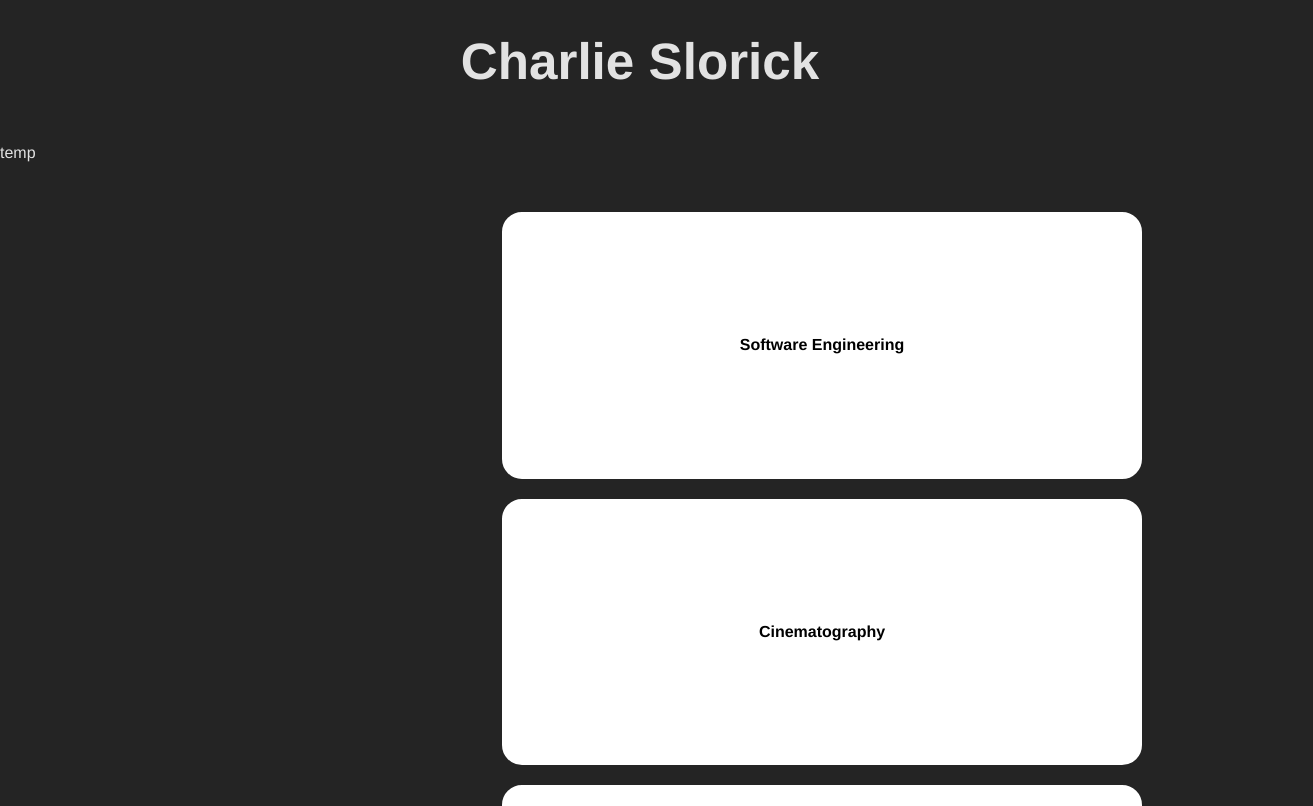
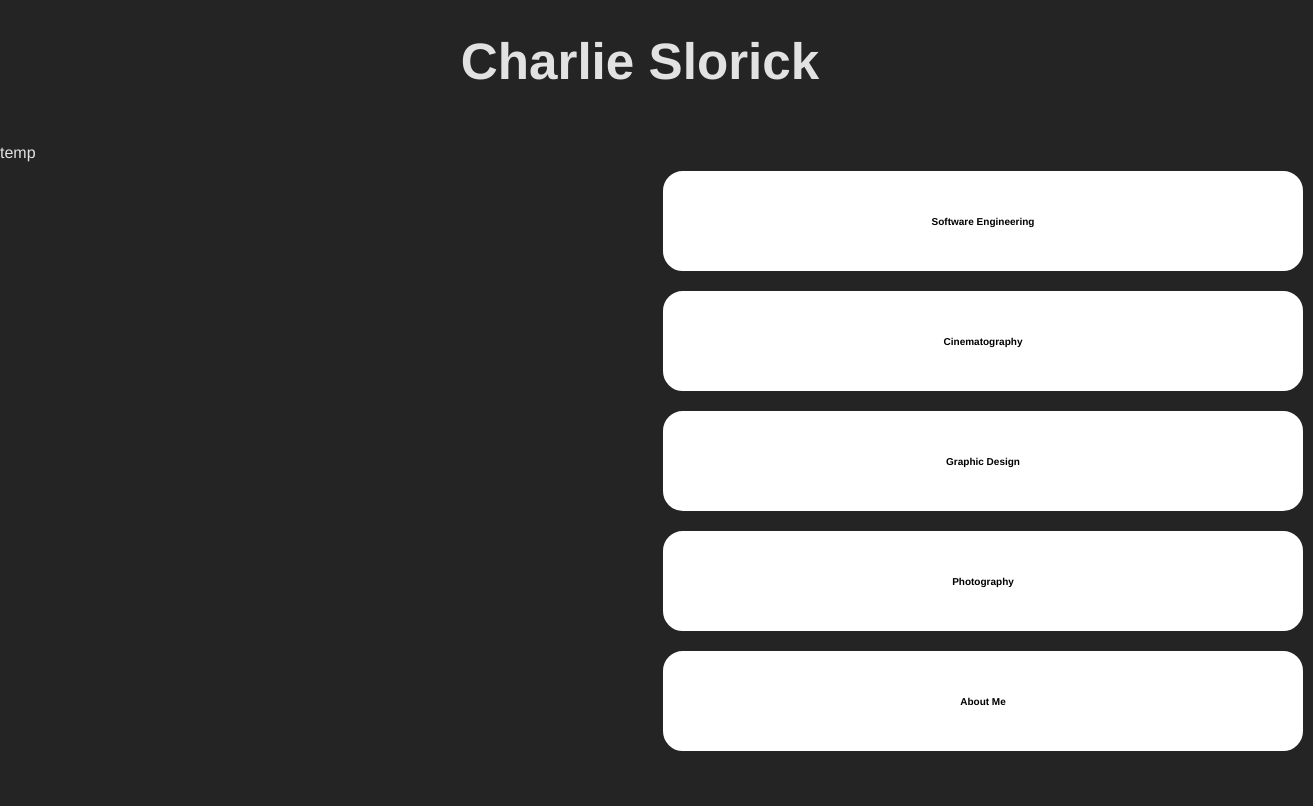
Before and after one commit to civilspeedy/civilspeedy.github.io, a React (Vite) app: page / in a window 1280 px wide. Shown: the top 806 px of the page, 1313 px wide, since content can reach past the window. Built offline with nearby package versions, Linux system fonts and the light colour scheme.

Commit message:
text scaling need limit

```diff
--- a/src/index.css
+++ b/src/index.css
@@ -36,7 +36,7 @@ button {
     border-style: solid;
     border-width: 2px;
     font-weight: bolder;
-    font-size: 1em;
+    max-height: 100px;
 }
 
 button:hover {
@@ -70,9 +70,6 @@ button:focus-visible {
     display: flex;
     align-items: center;
     flex-direction: column;
-    position: absolute;
-    right: 5%;
-
-    top: 10px;
     margin: 5%;
+    margin-bottom: 20px;
 }
--- a/src/logic/contentScaler.ts
+++ b/src/logic/contentScaler.ts
@@ -1,31 +1,58 @@
-import { scale } from './types';
+import { resolutions, scale } from './types';
+
+function getResolutions(): resolutions {
+    const browserHeight: number = window.innerHeight;
+    const browserWidth: number = window.innerWidth;
+    const screenHeight: number = window.screen.height;
+    const screenWidth: number = window.screen.width;
+    return {
+        sHeight: screenHeight,
+        sWidth: screenWidth,
+        wHeight: browserHeight,
+        wWidth: browserWidth,
+    };
+}
 
 /**
  * Gets user's screen and window size to calculate a value to scale components with.
  * @returns the width and height scale multiplier.
  */
 function scaleFactor(): scale {
-    const browserHeight: number = window.innerHeight;
-    const browserWidth: number = window.innerWidth;
-    const screenHeight: number = window.screen.height;
-    const screenWidth: number = window.screen.width;
+    const sizes: resolutions = getResolutions();
 
-    console.log('res = ', screenWidth, 'x', screenHeight);
-    console.log('window = ', browserWidth, 'x', browserHeight);
-
-    const widthScale: number = (browserWidth / screenWidth) * 10;
-    const heightScale: number = (browserHeight / screenHeight) * 10;
-
-    console.log('scale factors = w', widthScale, ' h', heightScale);
+    const widthScale: number = (sizes.wWidth / sizes.sWidth) * 10;
+    const heightScale: number = (sizes.wHeight / sizes.sHeight) * 10;
 
     return { width: widthScale, height: heightScale };
 }
 
+function totalScaleFactor(): number {
+    const sizes: resolutions = getResolutions();
+
+    const screenResolution: number = sizes.sHeight * sizes.sWidth;
+    const windowResolution: number = sizes.wHeight * sizes.wWidth;
+    const totalScale: number = windowResolution / screenResolution;
+
+    return totalScale;
+}
+
+/**
+ * Takes the original size of a component and then multiplies it by the scale factor.
+ * @param original the original size of the component being scaled.
+ * @returns returns the new scaled hight and width.
+ */
 export function scaleContent(original: scale): scale {
-    const modifier = scaleFactor();
+    const modifier: scale = scaleFactor();
 
     const newHeight: number = original.height * modifier.height;
     const newWidth: number = original.width * modifier.width;
+    console.log('here');
 
     return { height: newHeight, width: newWidth };
 }
+
+export function scaleText(original: number): number {
+    const modifier: number = totalScaleFactor();
+    const scale: number = original * modifier * 8;
+    return scale;
+}
--- a/src/main.tsx
+++ b/src/main.tsx
@@ -8,7 +8,7 @@ import CinematographyPage from './pages/Cinematography';
 import GraphicDesignPage from './pages/GraphicDesign';
 import PhotographyPage from './pages/Photography';
 import AboutMePage from './pages/AboutMe';
-import { getPage } from './logic/ContentCreator';
+import { getPage } from './logic/contentCreator';
 
 const router = createBrowserRouter([
     {
--- a/src/pages/Home.tsx
+++ b/src/pages/Home.tsx
@@ -1,18 +1,27 @@
 import React, { useEffect, useState } from 'react';
-import { buttonLabels } from '../logic/ContentCreator';
 import { Link } from 'react-router-dom';
 import { homePage, scale } from '../logic/types';
-import { scaleContent } from '../logic/contentScaler';
+import { buttonLabels } from '../logic/contentCreator';
+import { scaleContent, scaleText } from '../logic/contentScaler';
 
 type types = { page: homePage };
 
 export default function Home({ page }: types): React.JSX.Element {
     const buttonNames: string[] = buttonLabels();
     const orginalScale: scale = { height: 20, width: 40 };
-    const [btnScale, setBtnScale] = useState<scale>(orginalScale);
+    const [btnScale, setBtnScale] = useState<scale>(scaleContent(orginalScale));
+    const orginalFont: number = 10;
+    const [btnFont, setBtnFont] = useState<number>(orginalFont);
 
     useEffect(() => {
-        setBtnScale(scaleContent(orginalScale));
+        const scaleAll = () => {
+            setBtnScale(scaleContent(orginalScale));
+            setBtnFont(scaleText(orginalFont)); // needs max size
+        };
+
+        window.addEventListener('resize', scaleAll);
+
+        return () => window.removeEventListener('resize', scaleAll);
     }, []);
 
     return (
@@ -26,14 +35,17 @@ export default function Home({ page }: types): React.JSX.Element {
                     <div id='sub'>
                         <div id='btnDiv'>
                             {buttonNames.map((item, index) => (
-                                <Link to={'/' + item}>
+                                <Link
+                                    to={'/' + item}
+                                    key={index}
+                                >
                                     <button
                                         style={{
                                             width: btnScale.width,
                                             height: btnScale.height,
+                                            fontSize: btnFont,
                                         }}
                                         title={item}
-                                        key={index}
                                     >
                                         {item}
                                     </button>
```
Also changed, not shown: src/logic/types.ts (+7 -0 lines).
